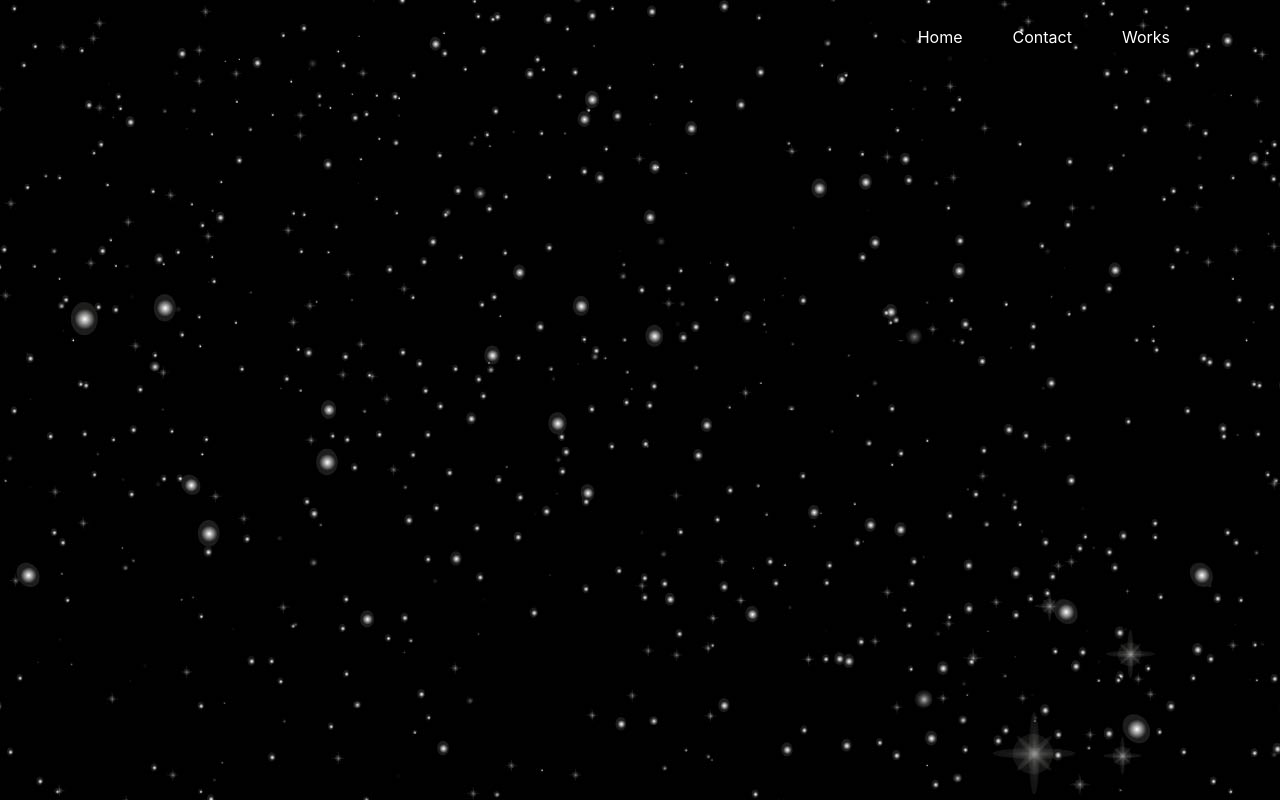
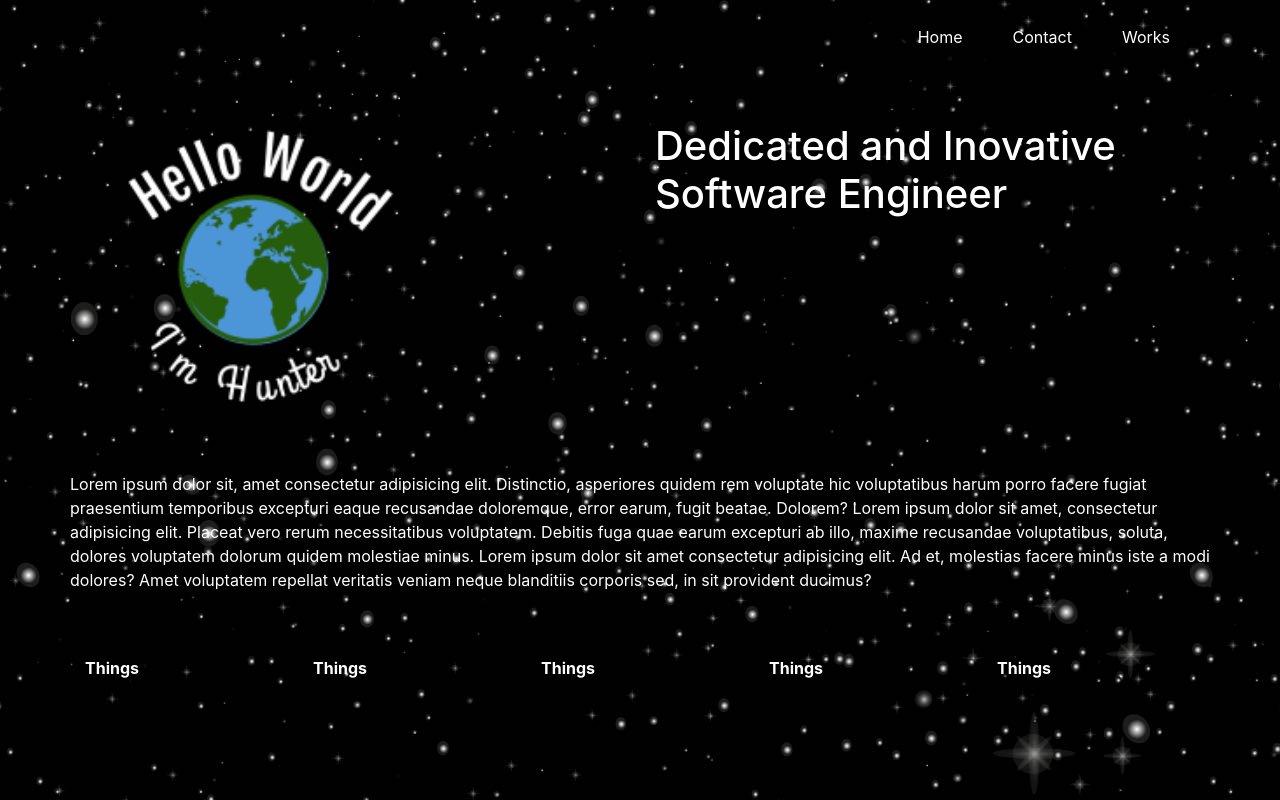
Before and after one commit to hunterwiegand/2Porfolio, a plain HTML site: page views/about.html in a window 1280 px wide. Drawn offline with nearby package versions, Linux system fonts and the light colour scheme.

Commit message:
Added basic outline for about me section

```diff
--- a/styles/style.css
+++ b/styles/style.css
@@ -1,5 +1,13 @@
 body {
     background-image: url("../styles/images/galaxy_img.jpg");
+}
+
+.prime-color {
+    color: #fff;
+}
+
+span {
+    font-weight: bold;
 }
 
 .star {
--- a/views/about.html
+++ b/views/about.html
@@ -49,6 +49,45 @@
         </div>
     </nav>
 
+    <!-- Add about me section -->
+    <div class="container">
+        <div class="row mb-5">
+            <div class="col">
+                <img id="logo_img" src="../styles/images/logo_img_white.png" alt="Logo of Hello World I'm Hunter">
+            </div>
+            <div class="col mt-5 prime-color">
+                <h1>Dedicated and Inovative Software Engineer</h1>
+            </div>
+        </div>
+        <div class="row mt-5">
+            <p class="prime-color">Lorem ipsum dolor sit, amet consectetur adipisicing elit. Distinctio, asperiores
+                quidem rem voluptate hic voluptatibus harum porro facere fugiat praesentium temporibus excepturi eaque
+                recusandae doloremque, error earum, fugit beatae. Dolorem? Lorem ipsum dolor sit amet, consectetur
+                adipisicing elit. Placeat vero rerum necessitatibus voluptatem. Debitis fuga quae earum excepturi ab
+                illo, maxime recusandae voluptatibus, soluta, dolores voluptatem dolorum quidem molestiae minus. Lorem
+                ipsum dolor sit amet consectetur adipisicing elit. Ad et, molestias facere minus iste a modi dolores?
+                Amet voluptatem repellat veritatis veniam neque blanditiis corporis sed, in sit provident ducimus?</p>
+        </div>
+        <div class="row mt-5 justify-content-around prime-color">
+            <div class="col">
+                <span>Things</span>
+            </div>
+            <div class="col">
+                <span>Things</span>
+            </div>
+            <div class="col">
+                <span>Things</span>
+            </div>
+            <div class="col">
+                <span>Things</span>
+            </div>
+            <div class="col">
+                    <span>Things</span>
+            </div>
+        </div>
+
+    </div>
+
 
 
     <!-- jQuery-->
```
